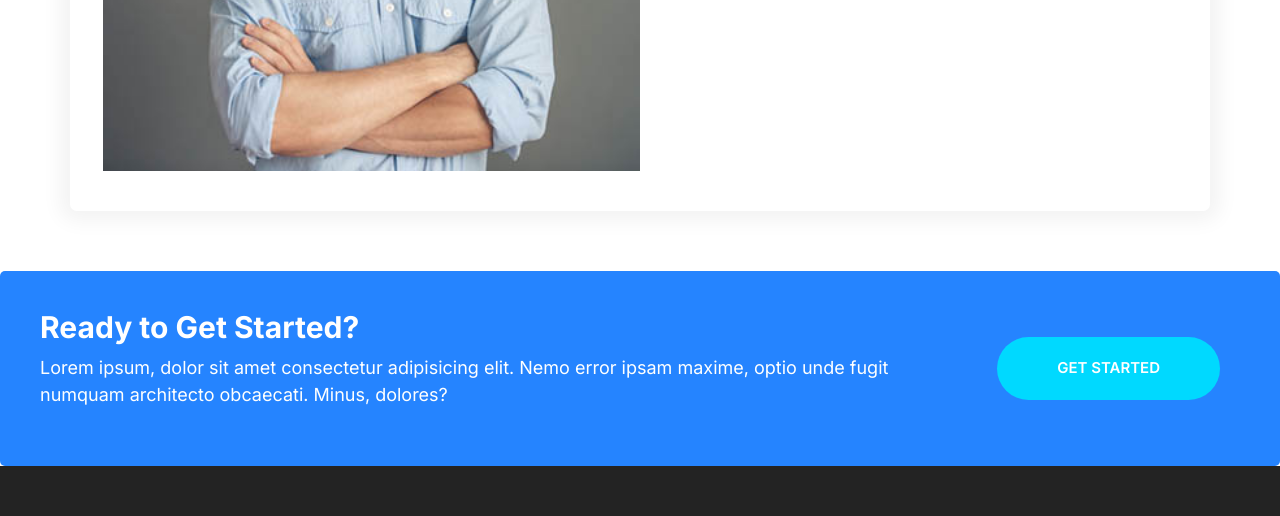
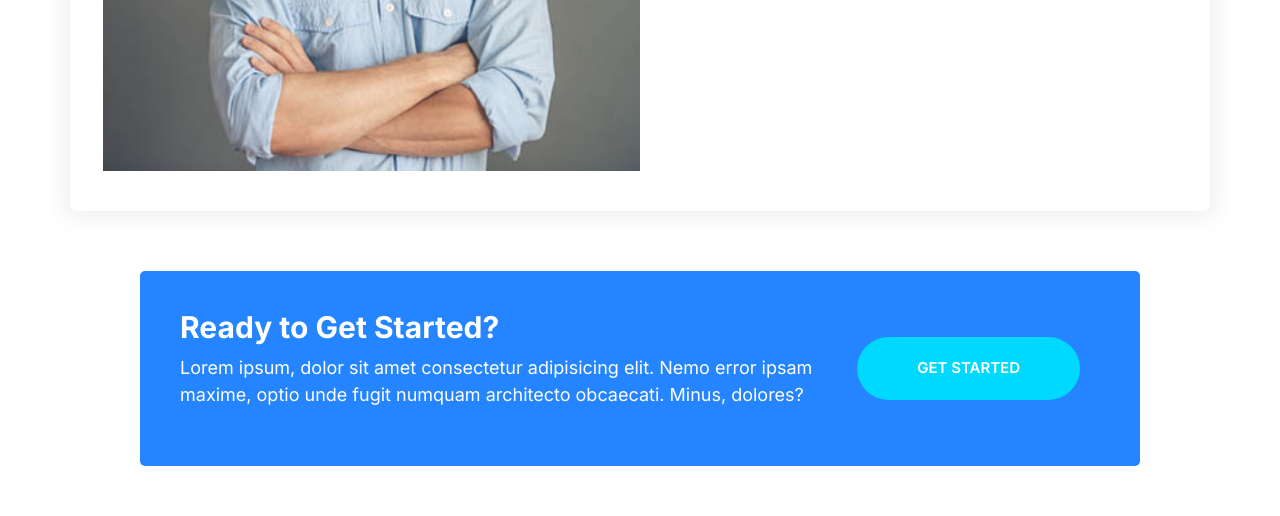
Before and after one commit to Mizhandr/MyFirstProject, a website built with Parcel: page index.html in a window 1280 px wide. Shown: the part 5350-5866 px from the top of the page. Built offline with nearby package versions, Linux system fonts and the light colour scheme; files whose address does not match are found by name.

Commit message:
Improve callout block.

```diff
--- a/css/styles.css
+++ b/css/styles.css
@@ -545,6 +545,8 @@ display: flex;
 .callout {
     padding: 4rem;
     border-radius: 5px;
+    max-width: 92vw;
+    margin: 0 auto 5rem auto;
 }
 
 .callout--primary {
@@ -572,14 +574,24 @@ display: flex;
     grid-template-columns: 1fr auto;
     }
 
+.callout {
+    max-width: 748px;
+    }
+
 .callout__content {
-        text-align: left;
-       }
+    text-align: left;
+    }
 
 .callout .btn {
-        justify-self: start;
-        margin: 0 2rem;
-       }
+    justify-self: start;
+    margin: 0 2rem;
+    }
+}
+
+@media screen and (min-width: 1024px) {
+    .callout {
+    max-width: 1000px;
+    }
 }
 
 /* Collapsibles */
```
